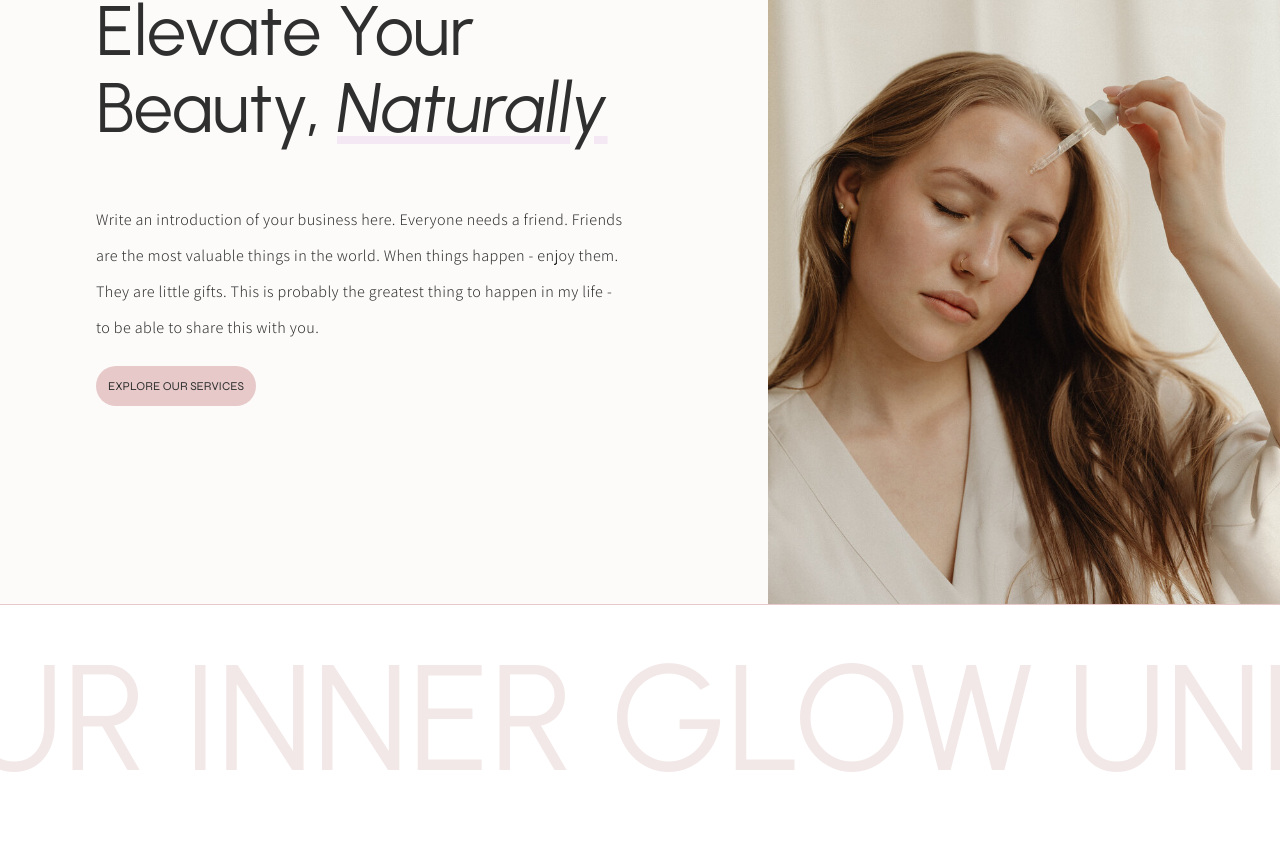
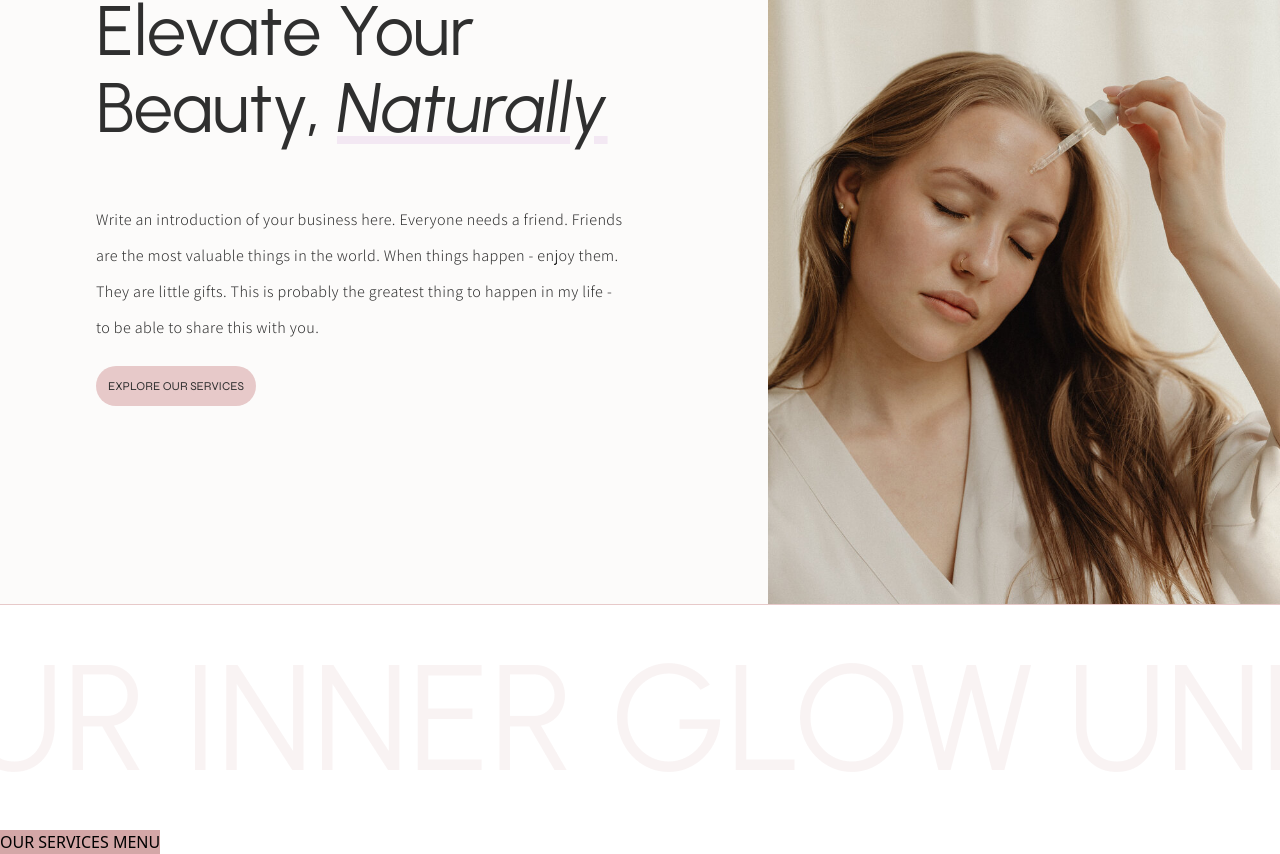
Before and after one commit to ABIGAILMOJUME/Navia-skin, a React (Vite) app: page / in a window 1280 px wide. Shown: the part 292-1146 px from the top of the page. Before the commit the page ends 1122 px from the top, so only its background shows below. Built offline with nearby package versions, Linux system fonts and the light colour scheme.

Commit message:
new image added

```diff
--- a/src/Components/servicesmenu.jsx
+++ b/src/Components/servicesmenu.jsx
@@ -2,7 +2,7 @@ const ServiceMenu = () => {
     return (
        <>
              <div className="relative flex overflow-x-hidden">
-  <div className=" animate-marquee whitespace-nowrap tracking-wide">
+  <div className="animate-marquee whitespace-nowrap tracking-wide opacity-50">
     <span className="mx-4 text-marquee text-pink-four font-urbanist">UNLEASH YOUR INNER GLOW</span>
     <span className="mx-4 text-marquee text-pink-four font-urbanist">UNLEASH YOUR INNER GLOW</span>
     <span className="mx-4 text-marquee text-pink-four font-urbanist">UNLEASH YOUR INNER GLOW</span>
@@ -16,7 +16,17 @@ const ServiceMenu = () => {
   </div>
 </div>
         <div>
+            <div className="grid md:grid-cols-2">
+                    <div className="flex">
+                        <div className="bg-pink-three">
+                            OUR SERVICES MENU
+                        </div>
+                    </div>
 
+                    <div>
+
+                    </div>
+            </div>
         </div>
      </>
      );
```
Also changed, not shown: src/Images/afro woman.jpg (added).
